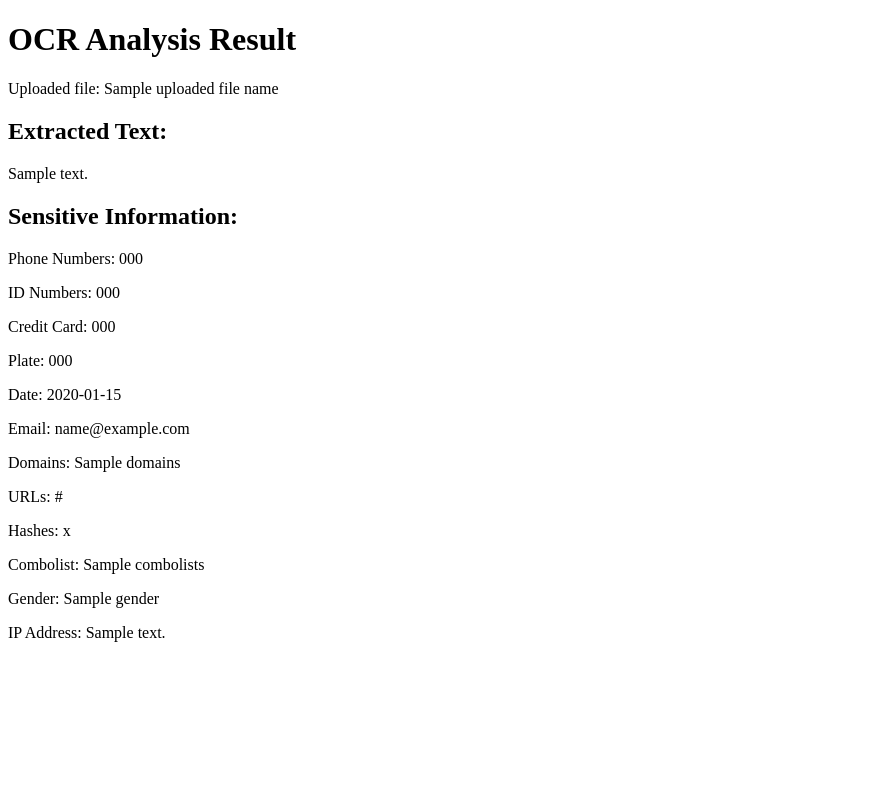
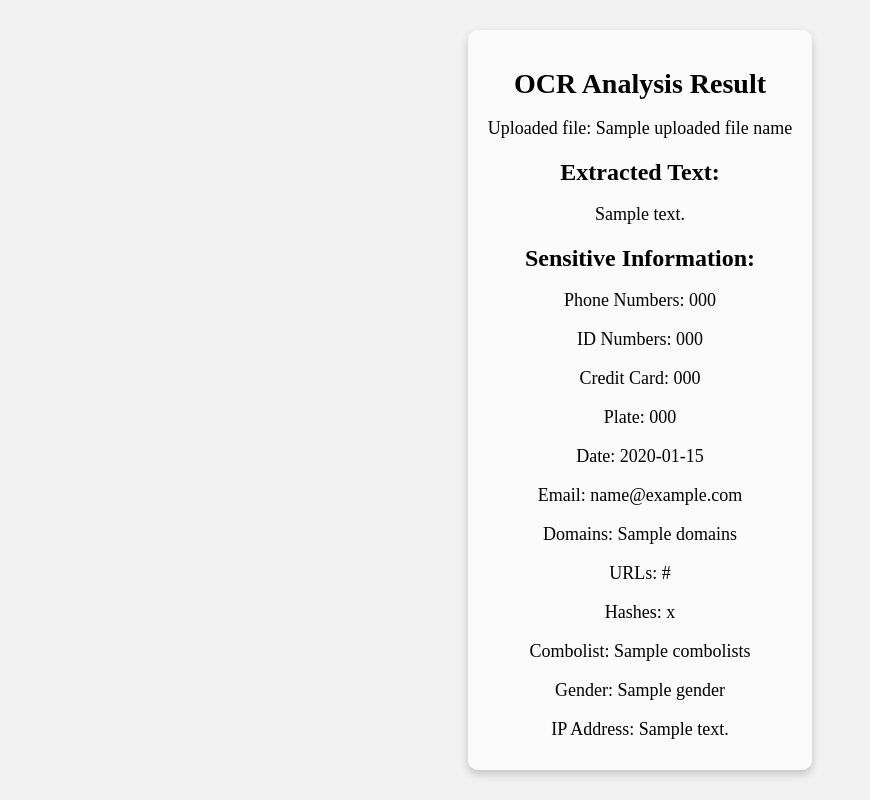
Before and after one commit to relixia/Optical-Character-Recognition-Analysis, a FastAPI app: template ocr_analysis/templates/result.html in a window 1280 px wide. Shown: the whole page, without its empty margins (0-870 px from the left). Run offline with FastAPI, Linux system fonts and the light colour scheme; the template is opened without the code that fills it: most values are stand-ins (such as "Sample title", 1, 10 or a date in 2020).

Commit message:
bugs fixed

```diff
--- a/ocr_analysis/api/api.py
+++ b/ocr_analysis/api/api.py
@@ -3,7 +3,7 @@ from fastapi.staticfiles import StaticFiles
 from fastapi.templating import Jinja2Templates
 
 # TODO:
-# rapor yazılacak //    tunneling   //      result page yapılacak    //     docstring yaz   //      test yazılacak
+#   //     docstring yaz   //      test yazılacak
 
 app = FastAPI()
 
--- a/ocr_analysis/api/routes.py
+++ b/ocr_analysis/api/routes.py
@@ -1,4 +1,4 @@
-from api.api import app
+from api.api import app, templates
 from fastapi import FastAPI, File, UploadFile, Request, HTTPException
 from fastapi.responses import HTMLResponse, JSONResponse
 from tasks.image_processor import process_image
--- a/ocr_analysis/tasks/image_processor.py
+++ b/ocr_analysis/tasks/image_processor.py
@@ -4,6 +4,7 @@ import pytesseract
 from cache.cache_manager import cache_result, get_cached_result
 from tasks.extractor import SensitiveInfoExtractor
 from validation.validator import validate_fields
+from fastapi.responses import HTMLResponse, JSONResponse
 
 
 def process_image(upload):
--- a/ocr_analysis/templates/result.html
+++ b/ocr_analysis/templates/result.html
@@ -2,8 +2,46 @@
 <html>
 <head>
     <title>OCR Analysis Result</title>
+    <style>
+        body {
+            margin: 0;
+            display: flex;
+            justify-content: center;
+            align-items: center;
+            min-height: 100vh;
+            background-color: #f2f2f2;
+        }
+
+        .result-container {
+            background-color: rgba(255, 255, 255, 0.7);
+            padding: 20px;
+            border-radius: 10px;
+            box-shadow: 0 4px 8px rgba(0, 0, 0, 0.2);
+            text-align: center;
+            max-width: 80%;
+        }
+
+        h1 {
+            font-size: 28px;
+            font-weight: bold;
+            margin-bottom: 10px;
+        }
+
+        h2 {
+            font-size: 24px;
+            font-weight: bold;
+            margin-top: 20px;
+            margin-bottom: 10px;
+        }
+
+        p {
+            font-size: 18px;
+            margin-bottom: 10px;
+        }
+    </style>
 </head>
 <body>
+    <div class="result-container">
         <h1>OCR Analysis Result</h1>
         <p>Uploaded file: {{ uploaded_file_name }}</p>
 
@@ -23,7 +61,6 @@
         <p>Combolist: {{ sensitive_info.combolists }}</p>
         <p>Gender: {{ sensitive_info.gender }}</p>
         <p>IP Address: {{ sensitive_info.ip_addresses }}</p>
-
-
+    </div>
 </body>
 </html>
```
Also changed, not shown: ocr_analysis/templates/index.html (+3 -5 lines). Lines whose indentation alone changed are shown as unchanged.
